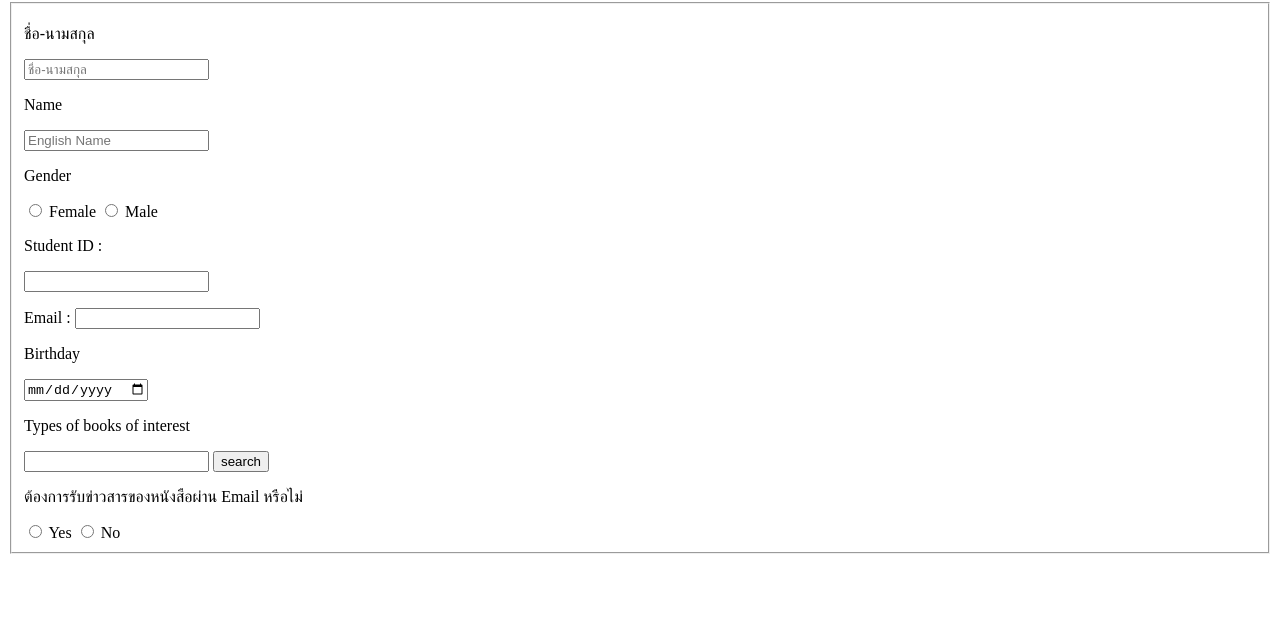
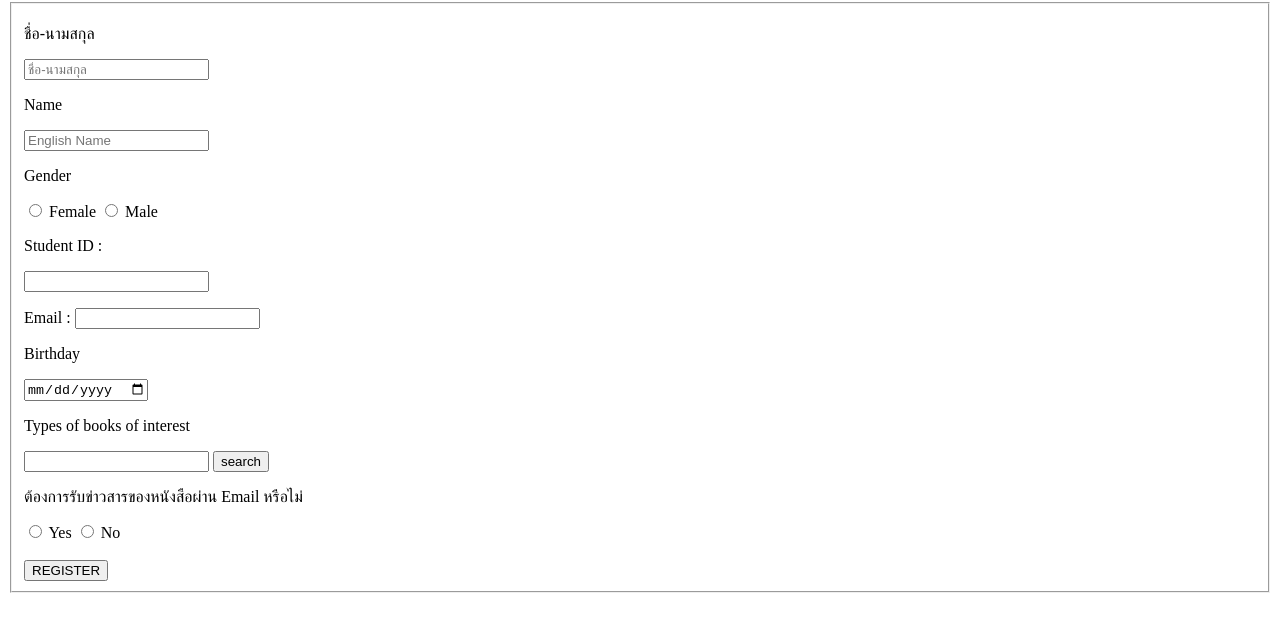
Before and after one commit to LomaEatPeople/6709616749_LibraryMembershipApplicationFrom, a plain HTML site: page index.html in a window 1280 px wide. Shown: the part 78-710 px from the top of the page. Drawn offline with Linux system fonts and the light colour scheme.

Commit message:
Add a register bottom

```diff
--- a/index.html
+++ b/index.html
@@ -29,7 +29,8 @@
         <input type="radio" name="Yes" value="Yes">
         <label for="Yes">Yes</label>
         <input type="radio" name="NO" value="No">
-        <label for="No">No</label>
+        <label for="No">No</label><br><br>
+        <input type="submit" value="REGISTER">
     </fieldset>
 
 </body>
```
